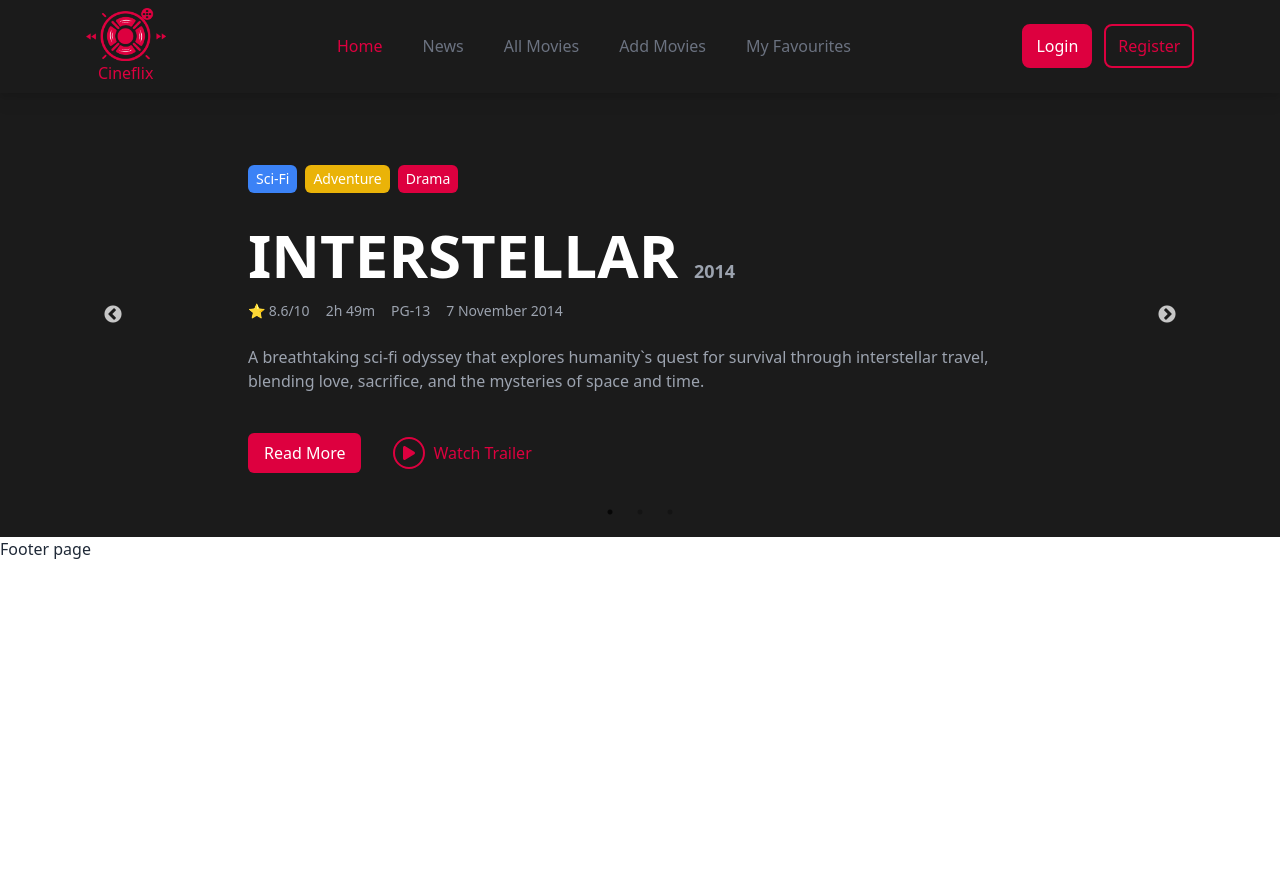
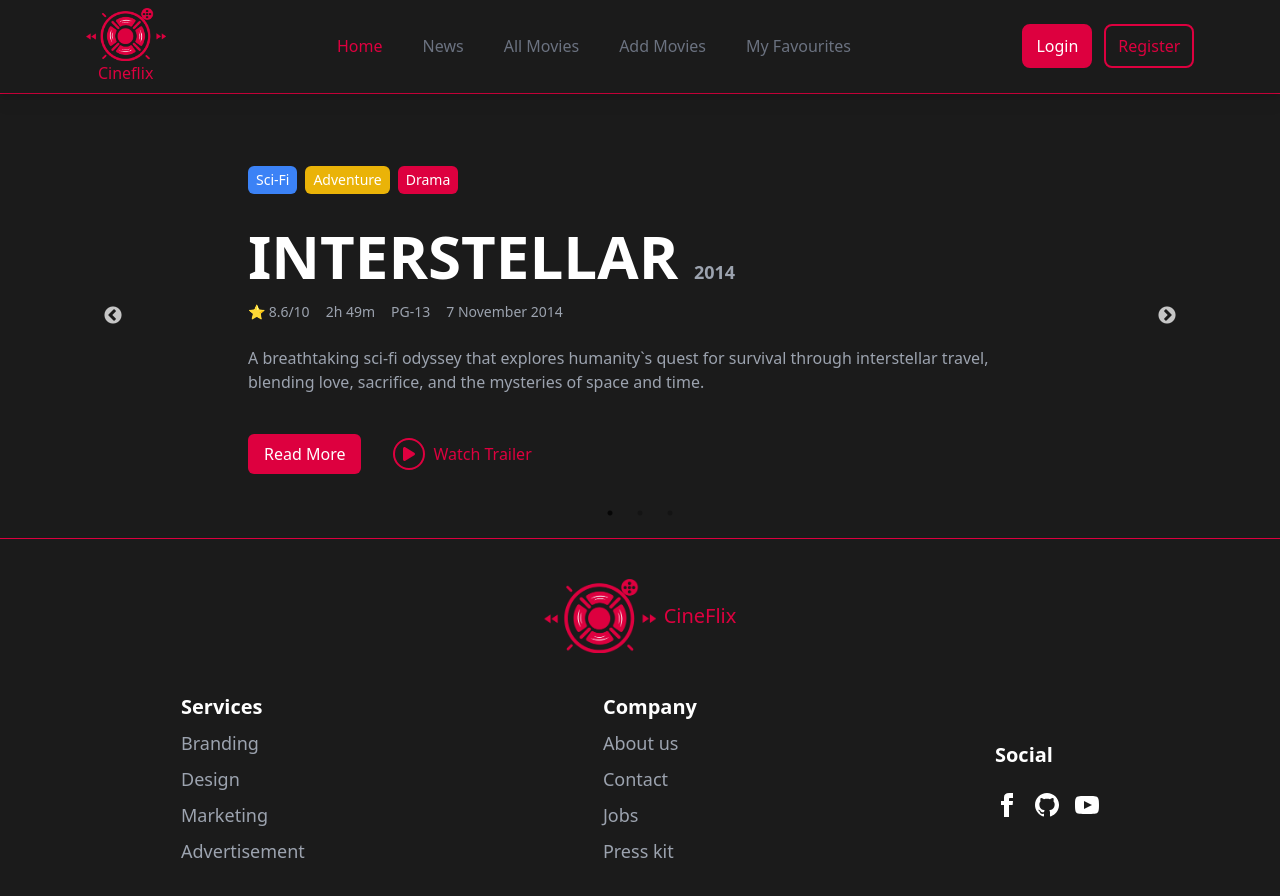
Before and after one commit to abir718/cineflix-client, a React (Vite) app: page / in a window 1280 px wide. Shown: the top 896 px of the page. Before the commit the page ends 800 px from the top, so only its background shows below. Built offline with nearby package versions, Linux system fonts and the light colour scheme; no server answers.

Commit message:
footer added

```diff
--- a/src/Footer.jsx
+++ b/src/Footer.jsx
@@ -3,7 +3,66 @@
 const Footer = () => {
     return (
         <div>
-            <p>Footer page</p>
+            <div className="h-[1px] w-full bg-[#DD003F]"></div>
+            <div className="bg-[#1b1b1b]">
+                <div className="flex items-center justify-center gap-2 pt-10">
+                    <img className="w-28" src="/public/images/logo.png" alt="" />
+                    <p className="text-[#DD003F] font-medium text-xl">CineFlix</p>
+                </div>
+            <footer className="footer  text-base-content text-lg p-10 flex items-center justify-around">
+                <nav>
+                    <h6 className=" font-bold text-xl text-white">Services</h6>
+                    <a className="link link-hover text-gray-400">Branding</a>
+                    <a className="link link-hover text-gray-400">Design</a>
+                    <a className="link link-hover text-gray-400">Marketing</a>
+                    <a className="link link-hover text-gray-400">Advertisement</a>
+                </nav>
+                <nav>
+                    <h6 className=" font-bold text-xl text-white">Company</h6>
+                    <a className="link link-hover text-gray-400">About us</a>
+                    <a className="link link-hover text-gray-400">Contact</a>
+                    <a className="link link-hover text-gray-400">Jobs</a>
+                    <a className="link link-hover text-gray-400">Press kit</a>
+                </nav>
+                <nav>
+                    <h6 className="font-bold text-xl text-white mb-4">Social</h6>
+                    <div className="grid grid-flow-col gap-4 text-white">
+                        <a href="https://www.facebook.com/yuta.553/" target="_blank" rel="noopener noreferrer">
+                            <svg
+                                xmlns="http://www.w3.org/2000/svg"
+                                width="24"
+                                height="24"
+                                viewBox="0 0 24 24"
+                                className="fill-current">
+                                <path d="M9 8h-3v4h3v12h5v-12h3.642l.358-4h-4v-1.667c0-.955.192-1.333 1.115-1.333h2.885v-5h-3.808c-3.596 0-5.192 1.583-5.192 4.615v3.385z"></path>
+                            </svg>
+                        </a>
+                        <a href="https://github.com/abir718" target="_blank" rel="noopener noreferrer">
+                            <svg
+                                xmlns="http://www.w3.org/2000/svg"
+                                width="24"
+                                height="24"
+                                viewBox="0 0 24 24"
+                                className="fill-current">
+                                <path d="M12 0c-6.627 0-12 5.373-12 12 0 5.302 3.438 9.8 8.205 11.387.6.113.82-.258.82-.577 0-.285-.011-1.04-.016-2.04-3.338.724-4.042-1.61-4.042-1.61-.546-1.386-1.333-1.756-1.333-1.756-1.089-.744.083-.729.083-.729 1.205.084 1.839 1.237 1.839 1.237 1.07 1.834 2.809 1.304 3.495.997.108-.776.419-1.304.762-1.604-2.665-.305-5.467-1.334-5.467-5.932 0-1.31.469-2.381 1.235-3.221-.123-.303-.535-1.523.117-3.176 0 0 1.008-.322 3.3 1.23.957-.266 1.983-.399 3.005-.404 1.022.005 2.048.138 3.006.404 2.291-1.552 3.297-1.23 3.297-1.23.653 1.653.241 2.873.118 3.176.768.84 1.234 1.911 1.234 3.221 0 4.61-2.806 5.625-5.479 5.922.43.372.823 1.103.823 2.222 0 1.606-.014 2.899-.014 3.293 0 .32.218.694.824.576 4.765-1.587 8.202-6.085 8.202-11.386 0-6.627-5.373-12-12-12z"></path>
+                            </svg>
+                        </a>
+                        <a href="https://www.youtube.com" target="_blank" rel="noopener noreferrer">
+                            <svg
+                                xmlns="http://www.w3.org/2000/svg"
+                                width="24"
+                                height="24"
+                                viewBox="0 0 24 24"
+                                className="fill-current">
+                                <path d="M19.615 3.184c-3.604-.246-11.631-.245-15.23 0-3.897.266-4.356 2.62-4.385 8.816.029 6.185.484 8.549 4.385 8.816 3.6.245 11.626.246 15.23 0 3.897-.266 4.356-2.62 4.385-8.816-.029-6.185-.484-8.549-4.385-8.816zm-10.615 12.816v-8l8 3.993-8 4.007z"></path>
+                            </svg>
+                        </a>
+                    </div>
+                </nav>
+            </footer>
+            </div>
+
+
 
         </div>
     );
--- a/src/Header.jsx
+++ b/src/Header.jsx
@@ -7,8 +7,8 @@ const Header = () => {
     let { user, logOut } = useContext(authContext)
 
     return (
+        <div>
               <div className="bg-[#1b1b1b] drop-shadow-lg py-2 flex items-center justify-around">
-
                 <div className="flex flex-col items-center">
                     <img className="w-[80px]" src="/public/images/logo.png" alt="" />
                     <p className="text-[#DD003F]" >Cineflix</p>
@@ -25,18 +25,23 @@ const Header = () => {
                         <div className="flex items-center gap-3">
                             <img className="w-10" src={user.photoURL} title={user.displayName} alt="User Avatar" />
                             <button className="font-medium border-[2px] border-[#DD003F] text-[#DD003F] px-3 py-2 rounded-lg hover:bg-[#DD003F] hover:text-[#1b1b1b] transition duration-500" onClick={logOut}>Log-out</button>
-                    </div>:
+                        </div> :
                         <div className="flex gap-3">
                             <NavLink to="/login"><button className="font-medium border-[2px] border-[#DD003F] bg-[#DD003F] text-white px-3 py-2 rounded-lg hover:bg-transparent transition duration-500">Login</button></NavLink>
                             <NavLink to="/register"><button className="font-medium border-[2px] border-[#DD003F] text-[#DD003F] px-3 py-2 rounded-lg hover:bg-[#DD003F] hover:text-[#1b1b1b] transition duration-500">Register</button></NavLink>
                         </div>
                     }
+
                 </div>
 
 
 
 
             </div>
+            <div className="h-[1px] w-full bg-[#DD003F]">
+            </div>
+            </div>
+
     );
 };
 
```
Lines whose indentation alone changed are shown as unchanged.
